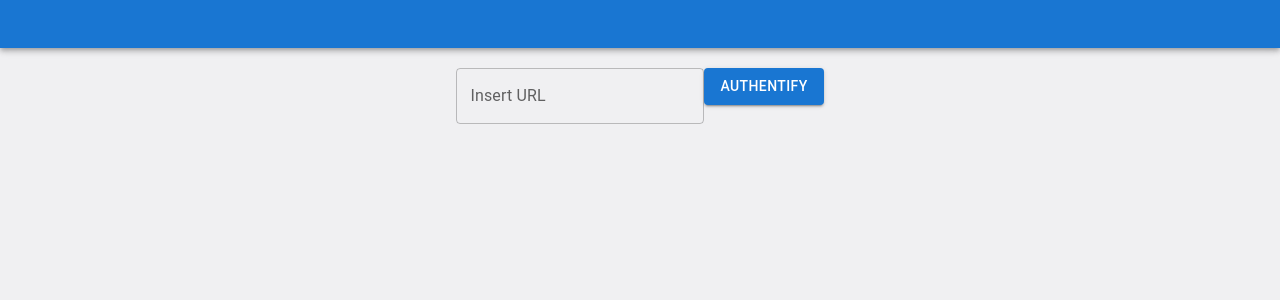
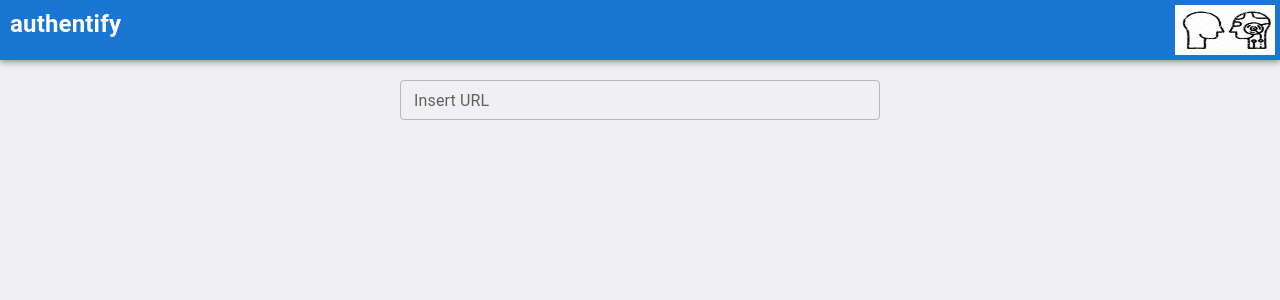
Before and after one commit to jonathanyeruTAU/crohn_UI, a React (Create React App) app in the folder cron_ui/: page / in a window 1280 px wide. Shown: the top 300 px of the page. Built offline with nearby package versions, Linux system fonts and the light colour scheme; the HTML template or start-up script is replaced by a standard one.

Commit message:
final my friend

```diff
--- a/cron_ui/src/App.js
+++ b/cron_ui/src/App.js
@@ -34,6 +34,7 @@ function App() {
             display: 'flex',
             flexDirection: 'column',
             justifyContent: 'center',
+            alignItems: 'center'
           }}
         >
           <UrlLoader setClicked={setIsClicked} setUrl={setUrl} url={url} />
--- a/cron_ui/src/componenets/NavBar.js
+++ b/cron_ui/src/componenets/NavBar.js
@@ -11,8 +11,29 @@ export default function DenseAppBar() {
   return (
     <Box sx={{ flexGrow: 1 }}>
       <AppBar position="static">
-        <Toolbar variant="dense">
-        </Toolbar>
+        <Box sx={{display:"flex"}}>
+      <Typography
+          variant="h4"
+          sx={{
+            flexGrow: 1,
+            fontWeight: 'bold',
+            color: '#fff',
+            fontSize: '1.5rem',
+            padding: "10px"
+          }}
+        >
+          authentify
+        </Typography>
+        <Box
+        component="img"
+        sx={{
+            height: 50,
+            width: 100,
+            padding:"5px"
+        }}
+        src={myIcon}
+        />
+        </Box>
       </AppBar>
     </Box>
   );
--- a/cron_ui/src/componenets/Results.js
+++ b/cron_ui/src/componenets/Results.js
@@ -1,10 +1,14 @@
 import {useEffect} from 'react'
 import useFetchData from '../hooks/useFetchData';
 import SingleResult from './SingleResult';
+import { Box } from '@mui/material';
+import { blue, red, green, orange, grey } from '@mui/material/colors';
 
 const Results = ({tweetId}) => {
-    console.log("tweetId:", tweetId)
-
+    const myGreen = green[500]
+    const myRed = red[500]
+    const myOrange = orange[500]
+    const myGrey = grey[500]
   const {
     data: authetnticityData,
     isLoading: isAuthLoading,
@@ -30,20 +34,20 @@ const Results = ({tweetId}) => {
   },[])
 
   const getAuthenticityColor = (() => {
-    if(isAuthLoading || !authetnticityData) return "grey";
+    if(isAuthLoading || !authetnticityData) return myGrey;
     if (authetnticityData === "REAL HUMAN") {
-      return 'green'
+      return myGreen
     } else if(authetnticityData === "BOT-LIKE ACTIVITY") {
-      return 'red'
+      return myRed
     } else if(authetnticityData === "UNDETERMINED") {
-      return 'orange'
+      return myOrange
     } else {
-      return 'grey'
+      return myGreen
     }
   })
 
   const getAuthenticityMessage = (() => {
-    if(isAuthLoading|| !authetnticityData) return "grey";
+    if(isAuthLoading|| !authetnticityData) return "To be classified";
     if (authetnticityData === "REAL HUMAN") {
       return 'Real human'
     } else if(authetnticityData === "BOT-LIKE ACTIVITY") {
@@ -56,51 +60,50 @@ const Results = ({tweetId}) => {
   })
 
   const getEngagementColor = (() => {
-    if(isEngagementLoading || !engagementData) return "grey";
-    console.log(engagementData);
+    if(isEngagementLoading || !engagementData) return myGrey;
     const totalPosts = engagementData.realHumanCount + engagementData.botLikeCount + engagementData.unknownCount;
     const botsPercentage = (engagementData.botLikeCount / totalPosts) * 100;
     if (botsPercentage < 0.05) {
-      return 'green'
+      return myGreen
     } else if(botsPercentage < 0.15) {
-      return 'orange'
+      return myOrange
     } else {
-      return 'red'
+      return myRed
     }
   })
 
   const getEngagementMessage = (() => {
-    if(isEngagementLoading || !engagementData) return "grey";
+    if(isEngagementLoading || !engagementData) return "To be classified";
     const totalPosts = engagementData.realHumanCount + engagementData.botLikeCount + engagementData.unknownCount;
     const botsPercentage = ((engagementData.botLikeCount / totalPosts) * 100).toFixed(1);
     return `${botsPercentage}% of the post's engagement is suspicious to be unauthentic`
   })
 
   const getTopicColor = (() => {
-    if(isTopicLoading || !topicData) return "grey";
-    const botsPercentage = topicData.posts_count / topicData.bot_posts_count;
+    if(isTopicLoading || !topicData || topicData.botPostsCount === 0) return myGrey;
+    const botsPercentage =  topicData.postsCount / topicData.botPostsCount;
     if (botsPercentage < 0.05) {
-      return 'green'
+      return myGreen
     } else if(botsPercentage < 0.15) {
-      return 'orange'
+      return myOrange
     } else {
-      return 'red'
+      return myRed
     }
   })
 
   const getTopicMessage = (() => {
-    if(isTopicLoading || !topicData) return "grey";
+    if(isTopicLoading || !topicData || topicData.botPostsCount === 0 ) return "To be classified";
     console.log(topicData);
     const botsPercentage = ((topicData.botPostsCount / topicData.postsCount  ) * 100).toFixed(1);
     return `${botsPercentage}% of posts on the subject are suspicious to be unauthentic`
   })
 
   return (
-    <>
-      <SingleResult isLoading={isAuthLoading} color={{color: getAuthenticityColor()}} message={getAuthenticityMessage()} icon="authenticity" />
-      <SingleResult isLoading={isEngagementLoading} color={{color: getEngagementColor()}} message={getEngagementMessage()} icon="engagement" />
-      <SingleResult isLoading={isTopicLoading} color={{color: getTopicColor()}} message={getTopicMessage()} icon="topic" />
-    </>
+    <Box sx={{display: "flex", gap:"10em"}}>
+        <SingleResult isLoading={isAuthLoading} color={{color: getAuthenticityColor()}} message={getAuthenticityMessage()} icon="authenticity" />
+        <SingleResult isLoading={isEngagementLoading} color={{color: getEngagementColor()}} message={getEngagementMessage()} icon="engagement" />
+        <SingleResult isLoading={isTopicLoading} color={{color: getTopicColor()}} message={getTopicMessage()} icon="topic" />
+    </Box>
   )
 }
 
--- a/cron_ui/src/componenets/SingleResult.jsx
+++ b/cron_ui/src/componenets/SingleResult.jsx
@@ -13,9 +13,9 @@ const SingleResult = ({isLoading, color, message, icon}) => {
         <CircularProgress />
       ) : (
         <CustomTooltip title={message}>
-          {icon === 'authenticity' && <PersonIcon sx={color} />}
-          {icon === 'engagement' && <GroupsIcon sx={color} />}
-          {icon === 'topic' && <SpeakerNotesIcon sx={color} />}
+          {icon === 'authenticity' && <PersonIcon sx={{ ...color, fontSize: 150 }} />}
+          {icon === 'engagement' && <GroupsIcon sx={{ ...color, fontSize: 150 }} />}
+          {icon === 'topic' && <SpeakerNotesIcon sx={{ ...color, fontSize: 150 }} />}
         </CustomTooltip>
       )}
     </Box>
--- a/cron_ui/src/componenets/UrlLoader.js
+++ b/cron_ui/src/componenets/UrlLoader.js
@@ -2,8 +2,13 @@ import * as React from 'react';
 import { Button, Box, TextField } from '@mui/material';
 
 const UrlLoader = ({setClicked, setUrl, url}) => {
+    const handleKeyDown = (event) => {
+        if (event.key === 'Enter') {
+            setClicked(true)
+        }
+    };
+
     return (
-        <Box>
             <TextField
                 id="outlined-controlled"
                 label="Insert URL"
@@ -13,11 +18,11 @@ const UrlLoader = ({setClicked, setUrl, url}) => {
                     setUrl(event.target.value);
                     setClicked(false);
                 }}
+                onKeyDown={handleKeyDown}
+                fullWidth
+                size='small'
+                sx={{width: "30em", marginBottom: "10em"}}
             />
-            <Button variant="contained" onClick={()=>setClicked(true)}>
-                Authentify
-            </Button>
-        </Box>
      );
 }
 
```
